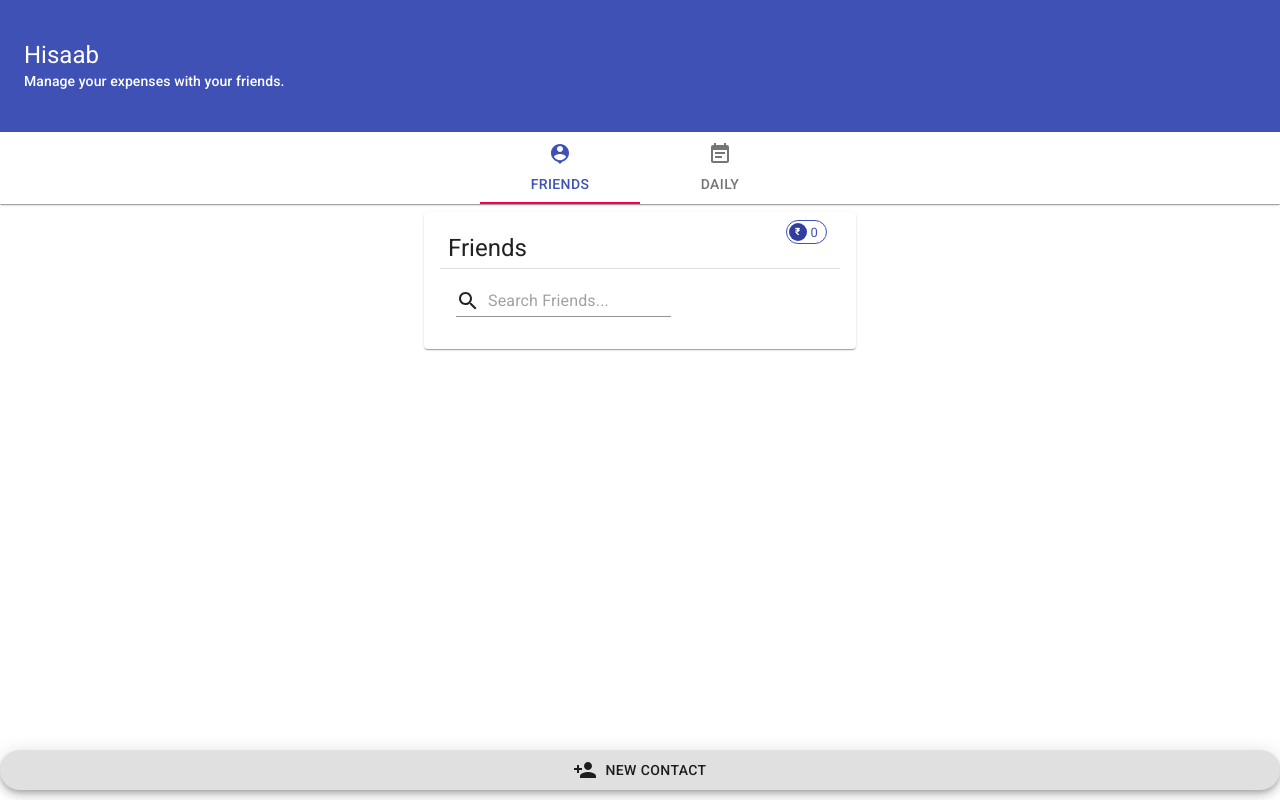
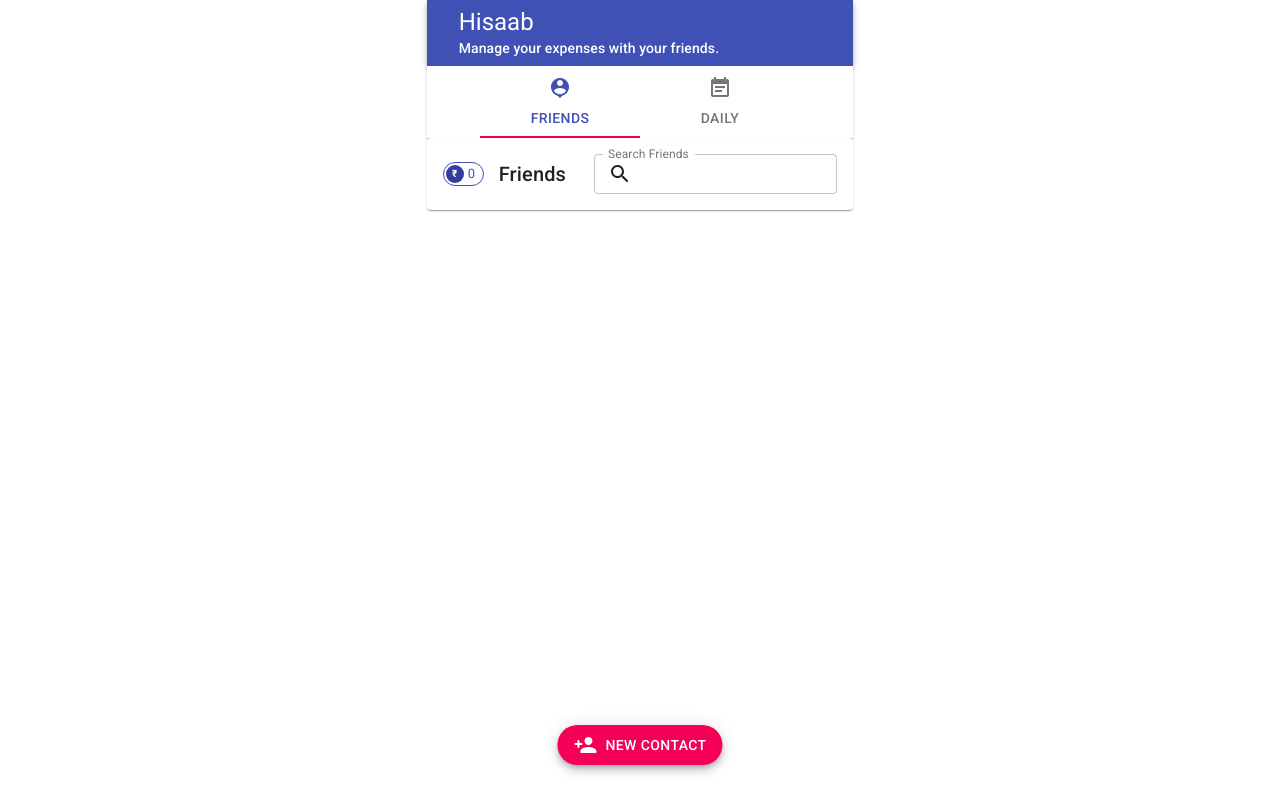
Before and after one commit to ravikant-pal/hisaab, a React (Create React App) app: page /hisaab/contacts in a window 1280 px wide. Built offline with nearby package versions, Linux system fonts and the light colour scheme.

Commit message:
fixed ui

```diff
--- a/src/conponents/AddContact.js
+++ b/src/conponents/AddContact.js
@@ -1,10 +1,10 @@
-import Button from '@material-ui/core/Button';
-import TextField from '@material-ui/core/TextField';
-import Dialog from '@material-ui/core/Dialog';
-import DialogActions from '@material-ui/core/DialogActions';
-import DialogContent from '@material-ui/core/DialogContent';
-import DialogContentText from '@material-ui/core/DialogContentText';
-import DialogTitle from '@material-ui/core/DialogTitle';
+import Button from "@material-ui/core/Button";
+import TextField from "@material-ui/core/TextField";
+import Dialog from "@material-ui/core/Dialog";
+import DialogActions from "@material-ui/core/DialogActions";
+import DialogContent from "@material-ui/core/DialogContent";
+import DialogContentText from "@material-ui/core/DialogContentText";
+import DialogTitle from "@material-ui/core/DialogTitle";
 
 const Addcontact = (props) => {
   const {
@@ -19,12 +19,12 @@ const Addcontact = (props) => {
   } = props;
 
   const handleInputChange = (e) => {
-    if (e.target.value === '') {
-      setErrorText('This field is required!');
+    if (e.target.value === "") {
+      setErrorText("This field is required!");
     } else if (isContactExists(e.target.value)) {
-      setErrorText('This contact already exists!');
+      setErrorText("This contact already exists!");
     } else {
-      setErrorText('');
+      setErrorText("");
     }
     setContactName(e.target.value);
   };
@@ -33,8 +33,9 @@ const Addcontact = (props) => {
     <Dialog
       open={open}
       onClose={handleClose}
-      aria-labelledby='form-dialog-title'>
-      <DialogTitle id='form-dialog-title'>New Contact</DialogTitle>
+      aria-labelledby="form-dialog-title"
+    >
+      <DialogTitle id="form-dialog-title">New Contact</DialogTitle>
       <DialogContent>
         <DialogContentText>
           Please, specify the name of the person with whom you are going to
@@ -42,11 +43,12 @@ const Addcontact = (props) => {
         </DialogContentText>
         <TextField
           autoFocus
-          margin='dense'
-          id='name'
-          label='Person Name'
+          margin="dense"
+          id="name"
+          label="Person Name"
           fullWidth
           required
+          variant="outlined"
           value={contactName}
           onChange={handleInputChange}
           error={errorText.length === 0 ? false : true}
@@ -54,16 +56,17 @@ const Addcontact = (props) => {
         />
       </DialogContent>
       <DialogActions>
-        <Button onClick={handleClose} color='primary'>
+        <Button onClick={handleClose} color="secondary">
           Cancel
         </Button>
         <Button
           onClick={
-            errorText === '' && contactName !== ''
+            errorText === "" && contactName !== ""
               ? handleSaveContact
-              : () => (errorText ? '' : setErrorText('This field is required!'))
+              : () => (errorText ? "" : setErrorText("This field is required!"))
           }
-          color='primary'>
+          color="primary"
+        >
           Save
         </Button>
       </DialogActions>
--- a/src/conponents/ContactCard.js
+++ b/src/conponents/ContactCard.js
@@ -1,8 +1,5 @@
 import React from "react";
 import { NavLink as RouterLink } from "react-router-dom";
-import Paper from "@material-ui/core/Paper";
-import { makeStyles } from "@material-ui/core/styles";
-import Grid from "@material-ui/core/Grid";
 import {
   Avatar,
   Chip,
@@ -12,39 +9,16 @@ import {
   IconButton,
   ListItemSecondaryAction,
   Tooltip,
-  List,
+  Divider,
 } from "@material-ui/core";
 import Typography from "@material-ui/core/Typography";
 import ArrowDownwardRoundedIcon from "@material-ui/icons/ArrowDownwardRounded";
 import ArrowUpwardRoundedIcon from "@material-ui/icons/ArrowUpwardRounded";
 import RemoveRoundedIcon from "@material-ui/icons/RemoveRounded";
 import DeleteForeverRoundedIcon from "@material-ui/icons/DeleteForeverRounded";
-import {
-  AddCircleOutlineRounded,
-  Delete,
-  PersonRounded,
-  VerifiedUserRounded,
-  VpnKey,
-} from "@material-ui/icons";
-
-const useStyles = makeStyles((theme) => ({
-  root: {
-    flexGrow: 1,
-    overflow: "hidden",
-    margin: `${theme.spacing(1)}px auto`,
-    // padding: theme.spacing(1),
-  },
-  paper: {
-    maxWidth: 500,
-    cursor: "pointer",
-  },
-  deleteIcon: {
-    margin: theme.spacing(1),
-  },
-}));
+import { PersonRounded } from "@material-ui/icons";
 
 const ContactCard = (props) => {
-  const classes = useStyles();
   const { contact, onDelete } = props;
   const getTotal = () => {
     return contact.transactions
@@ -69,13 +43,10 @@ const ContactCard = (props) => {
   const to = "/hisaab/contact/" + contact.id;
 
   return (
-    <div className={classes.root}>
-      <Paper>
-        <List>
-          <Tooltip title="Click to view" placement="top">
+    <>
+      <Tooltip title="Click to view">
         <ListItem
           button
-              spacing={2}
           component={RouterLink}
           to={to}
           style={{ background: "#b1dffb4f" }}
@@ -137,9 +108,8 @@ const ContactCard = (props) => {
           </ListItemSecondaryAction>
         </ListItem>
       </Tooltip>
-        </List>
-      </Paper>
-    </div>
+      <Divider />
+    </>
   );
 };
 
--- a/src/conponents/ProminentAppBar.js
+++ b/src/conponents/ProminentAppBar.js
@@ -1,45 +1,25 @@
-import * as React from 'react';
-import { NavLink as RouterLink } from 'react-router-dom';
-import AppBar from '@material-ui/core/AppBar';
-import Hidden from '@material-ui/core/Hidden';
-import Toolbar from '@material-ui/core/Toolbar';
-import Typography from '@material-ui/core/Typography';
-import { makeStyles } from '@material-ui/core/styles';
-import { Button } from '@material-ui/core';
-
-const useStyles = makeStyles((theme) => ({
-  root: {
-    flexGrow: 1,
-  },
-  toolbar: {
-    minHeight: 100,
-    padding: theme.spacing(2),
-  },
-  title: {
-    flexGrow: 1,
-    alignSelf: 'flex-center',
-  },
-}));
+import * as React from "react";
+import { NavLink as RouterLink } from "react-router-dom";
+import AppBar from "@material-ui/core/AppBar";
+import Hidden from "@material-ui/core/Hidden";
+import Toolbar from "@material-ui/core/Toolbar";
+import Typography from "@material-ui/core/Typography";
+import { Avatar, Button } from "@material-ui/core";
 
 const ProminentAppBar = () => {
-  const classes = useStyles();
-
   return (
-    <div className={classes.root}>
-      <AppBar position='static'>
-        <Toolbar className={classes.toolbar}>
+    <div>
+      <AppBar position="static">
+        <Toolbar>
           <Hidden>
             <Button
               component={RouterLink}
-              to='/'
-              style={{ textTransform: 'none' }}>
-              <Typography
-                className={classes.title}
-                style={{ color: 'white' }}
-                variant='h5'
-                noWrap>
+              to="/"
+              style={{ textTransform: "none" }}
+            >
+              <Typography style={{ color: "white" }} variant="h5" noWrap>
                 Hisaab
-                <Typography variant='subtitle2' noWrap component='div'>
+                <Typography variant="subtitle2" noWrap component="div">
                   Manage your expenses with your friends.
                 </Typography>
               </Typography>
--- a/src/views/CalendarView.js
+++ b/src/views/CalendarView.js
@@ -1,20 +1,16 @@
-import React, { useState } from 'react';
-import {
-  Grid,
-  Paper,
-  makeStyles,
-} from '@material-ui/core';
-import SkipPreviousRoundedIcon from '@material-ui/icons/SkipPreviousRounded';
-import SkipNextRoundedIcon from '@material-ui/icons/SkipNextRounded';
-import ArrowLeftRoundedIcon from '@material-ui/icons/ArrowLeftRounded';
-import ArrowRightRoundedIcon from '@material-ui/icons/ArrowRightRounded';
-import ProminentAppBar from '../conponents/ProminentAppBar';
-import Tabs from '../conponents/Tabs';
-import Page from '../conponents/Page';
-import * as dailyService from '../services/DailyService';
-import DailyExpense from '../conponents/DailyExpense';
+import React, { useState } from "react";
+import { Grid, Paper, makeStyles } from "@material-ui/core";
+import SkipPreviousRoundedIcon from "@material-ui/icons/SkipPreviousRounded";
+import SkipNextRoundedIcon from "@material-ui/icons/SkipNextRounded";
+import ArrowLeftRoundedIcon from "@material-ui/icons/ArrowLeftRounded";
+import ArrowRightRoundedIcon from "@material-ui/icons/ArrowRightRounded";
+import ProminentAppBar from "../conponents/ProminentAppBar";
+import Tabs from "../conponents/Tabs";
+import Page from "../conponents/Page";
+import * as dailyService from "../services/DailyService";
+import DailyExpense from "../conponents/DailyExpense";
 import Calendar from "react-calendar";
-import 'react-calendar/dist/Calendar.css';
+import "react-calendar/dist/Calendar.css";
 
 const useStyles = makeStyles((theme) => ({
   root: {
@@ -22,37 +18,15 @@ const useStyles = makeStyles((theme) => ({
     flexGrow: 1,
     spacing: 0,
   },
-  control: {
-    padding: theme.spacing(2),
-  },
-  fabButton: {
-    position: 'fixed',
-    zIndex: 1,
-    bottom: 10,
-    left: 0,
-    right: 0,
-    margin: '0 auto',
-  },
-  paper: {
-    maxWidth: 400,
-    margin: `${theme.spacing(1)}px auto`,
-    padding: theme.spacing(2),
-    // display: 'table',
-  },
-  searchInput: {
-    padding: theme.spacing(2),
-  },
-  extendedIcon: {
-    marginRight: theme.spacing(1),
-  },
   calendar: {
-    borderRadius: 10,
+    borderRadius: 5,
+    width: "100%",
   },
   roundedDate: {
     borderWidth: 1,
-    borderColor: 'rgba(0,0,0,0.2)',
+    borderColor: "rgba(0,0,0,0.2)",
     height: 100,
-    borderRadius: 50,
+    borderRadius: 10,
   },
 }));
 
@@ -60,38 +34,38 @@ const AppView = () => {
   const classes = useStyles();
   const [open, setOpen] = useState(false);
   const [date, setDate] = useState(dailyService.getOrBuildDate(new Date()));
-  const handleClickOnDay = date => {
-    // console.log("dateId", ('' + date.getDate() + date.getMonth() + date.getFullYear()).trim());
+  const handleClickOnDay = (date) => {
     setDate(dailyService.getOrBuildDate(date));
     setOpen(true);
-  }
+  };
 
   const tileContent = ({ date, view }) => {
     let content = null;
-    if (view == 'month') {
-      let total = dailyService.getTotalForDay(date)
-      // console.log("Day : ", date, "total: ", total);
+    if (view == "month") {
+      let total = dailyService.getTotalForDay(date);
       if (total) {
-        content = <div><sub>₹{total * (-1)}</sub></div>;
+        content = (
+          <div>
+            <sub>₹{total * -1}</sub>
+          </div>
+        );
       }
     }
-    // if (view == 'year') {
-    //   dailyService.getTotalByYear(date);
-    // }
-    // if (view == 'decade') {
-    //   dailyService.getTotalByMonth(date);
-    // }
     return content;
-  }
+  };
 
   return (
-    <Page className={classes.root} title='Hissab - Daily'>
-      <div>
+    <Page title="Hissab - Daily">
+      <Grid
+        container
+        direction="row"
+        justifyContent="center"
+        alignItems="center"
+      >
+        <Grid item sm={4}>
           <ProminentAppBar />
           <Tabs month={true} />
-        <Grid containe className={classes.root}>
-          <Grid item xs={12}>
-            <Paper className={classes.paper}>
+          <Paper>
             <Calendar
               className={classes.calendar}
               tileClassName={classes.roundedDate}
@@ -111,7 +85,6 @@ const AppView = () => {
           </Paper>
         </Grid>
       </Grid>
-      </div>
     </Page>
   );
 };
--- a/src/views/ContactTxnView.js
+++ b/src/views/ContactTxnView.js
@@ -14,6 +14,8 @@ import {
   Chip,
   Tooltip,
   IconButton,
+  ListItemSecondaryAction,
+  List,
 } from "@material-ui/core";
 import AddExpense from "../conponents/AddExpense";
 import TransactionCard from "../conponents/TransactionCard";
@@ -31,27 +33,21 @@ const useStyles = makeStyles((theme) => ({
     flexGrow: 1,
     spacing: 0,
   },
-  control: {
-    padding: theme.spacing(2),
-  },
   giveButton: {
     position: "fixed",
-    bottom: 10,
-    left: 0,
-    right: 100,
-    margin: "0 auto",
+    zIndex: 1,
+    bottom: 35,
+    margin: "auto",
+    left: "46%",
+    transform: "translateX(-46%)",
   },
   takeButton: {
     position: "fixed",
-    bottom: 10,
-    left: 100,
-    right: 0,
-    margin: "0 auto",
-  },
-  paper: {
-    maxWidth: 400,
-    margin: `${theme.spacing(1)}px auto`,
-    padding: theme.spacing(2),
+    zIndex: 1,
+    bottom: 35,
+    margin: "auto",
+    right: "46%",
+    transform: "translateX(46%)",
   },
   extendedIcon: {
     marginRight: theme.spacing(1),
@@ -165,17 +161,26 @@ const TransactionView = (props) => {
   };
 
   return (
-    <Page className={classes.root} title={contact.name}>
-      <div>
+    <Page className={classes.root} title={`Your Friend - ${contact.name}`}>
+      <Grid
+        container
+        direction="row"
+        justifyContent="center"
+        alignItems="center"
+      >
+        <Grid item sm={4}>
           <ProminentAppBar />
-        <Grid container justify="center" className={classes.root}>
-          <Grid item md={12}>
-            <Paper className={classes.paper} style={{ background: "#e6e6e6" }}>
-              <Grid container wrap="nowrap" spacing={2}>
-                <ListItem component={RouterLink} to="/">
+          <Paper style={{ background: "#e6e6e6" }}>
+            <List>
+              <ListItem>
                 <ListItemAvatar>
                   <Tooltip title="Back">
-                      <IconButton edge="end" aria-label="add-to-secret">
+                    <IconButton
+                      edge="end"
+                      aria-label="add-to-secret"
+                      component={RouterLink}
+                      to="/"
+                    >
                       <ArrowBackRounded />
                     </IconButton>
                   </Tooltip>
@@ -191,7 +196,7 @@ const TransactionView = (props) => {
                     </Typography>
                   }
                 />
-                </ListItem>
+                <ListItemSecondaryAction>
                   <Chip
                     variant="outlined"
                     color={total < 0 ? "secondary" : "primary"}
@@ -203,7 +208,10 @@ const TransactionView = (props) => {
                     }
                     label={Math.abs(total)}
                   />
-              </Grid>
+                </ListItemSecondaryAction>
+              </ListItem>
+            </List>
+
             {contact.transactions.map((txn, index) => (
               <TransactionCard
                 key={index}
@@ -271,7 +279,6 @@ const TransactionView = (props) => {
           />
         </Grid>
       </Grid>
-      </div>
     </Page>
   );
 };
--- a/src/views/ContactView.js
+++ b/src/views/ContactView.js
@@ -1,4 +1,4 @@
-import React, { useState } from 'react';
+import React, { useState } from "react";
 import {
   Avatar,
   Chip,
@@ -12,15 +12,24 @@ import {
   Typography,
   TextField,
   makeStyles,
-} from '@material-ui/core';
-import PersonAddIcon from '@material-ui/icons/PersonAdd';
-import Addcontact from '../conponents/AddContact';
-import ContactCard from '../conponents/ContactCard';
-import ProminentAppBar from '../conponents/ProminentAppBar';
-import Tabs from '../conponents/Tabs';
-import { Search as SearchIcon } from '@material-ui/icons';
-import Page from '../conponents/Page';
-import * as contactService from '../services/ContactService';
+  List,
+  ListItemAvatar,
+  ListItemSecondaryAction,
+  Tooltip,
+} from "@material-ui/core";
+import PersonAddIcon from "@material-ui/icons/PersonAdd";
+import Addcontact from "../conponents/AddContact";
+import ContactCard from "../conponents/ContactCard";
+import ProminentAppBar from "../conponents/ProminentAppBar";
+import Tabs from "../conponents/Tabs";
+import {
+  PersonAddRounded,
+  PersonRounded,
+  Search as SearchIcon,
+  SearchRounded,
+} from "@material-ui/icons";
+import Page from "../conponents/Page";
+import * as contactService from "../services/ContactService";
 
 const useStyles = makeStyles((theme) => ({
   root: {
@@ -28,15 +37,16 @@ const useStyles = makeStyles((theme) => ({
     flexGrow: 1,
     spacing: 0,
   },
-  control: {
-    padding: theme.spacing(2),
+  itemList: {
+    padding: theme.spacing(0),
   },
   fabButton: {
-    position: 'fixed',
-    bottom: 10,
-    left: 0,
-    right: 0,
-    margin: '0 auto',
+    position: "fixed",
+    zIndex: 1,
+    bottom: 35,
+    margin: "auto",
+    left: "50%",
+    transform: "translateX(-50%)",
   },
   extendedIcon: {
     marginRight: theme.spacing(1),
@@ -55,8 +65,8 @@ const ContactView = () => {
   const classes = useStyles();
 
   const [open, setOpen] = useState(false);
-  const [contactName, setContactName] = useState('');
-  const [errorText, setErrorText] = useState('');
+  const [contactName, setContactName] = useState("");
+  const [errorText, setErrorText] = useState("");
   const [records, setRecords] = useState(contactService.getAllContacts());
 
   const handleOpen = () => {
@@ -65,14 +75,14 @@ const ContactView = () => {
 
   const handleClose = () => {
     setOpen(false);
-    setContactName('');
-    setErrorText('');
+    setContactName("");
+    setErrorText("");
   };
 
   const handleSaveContact = () => {
     contactService.insertContact(contactName);
     setOpen(false);
-    setContactName('');
+    setContactName("");
     setRecords(contactService.getAllContacts());
   };
 
@@ -98,13 +108,13 @@ const ContactView = () => {
   const handleSearch = (e) => {
     let target = e.target;
 
-    if (target.value !== '') {
+    if (target.value !== "") {
       setRecords(
         contactService
           .getAllContacts()
           .filter((cnt) =>
-            cnt.name.toLowerCase().includes(target.value.toLowerCase()),
-          ),
+            cnt.name.toLowerCase().includes(target.value.toLowerCase())
+          )
       );
     } else {
       setRecords(contactService.getAllContacts());
@@ -112,30 +122,24 @@ const ContactView = () => {
   };
 
   return (
-    <Page className={classes.root} title='Hissab - Contacts'>
-      <div>
+    <Page className={classes.root} title="Hissab - Contacts">
+      <Grid
+        container
+        direction="row"
+        justifyContent="center"
+        alignItems="center"
+      >
+        <Grid item sm={4}>
           <ProminentAppBar />
           <Tabs />
-        <Grid container justify='center' className={classes.root}>
-          <Grid item md={12}>
-            <Paper className={classes.paper}>
-              <Grid container wrap='nowrap' spacing={2}>
-                <ListItem style={{ width: '85%' }}>
-                  <ListItemText
-                    primary={
-                      <Typography
-                        component='span'
-                        variant='h5'
-                        color='textPrimary'>
-                        Friends
-                      </Typography>
-                    }
-                  />
-                </ListItem>
+          <Paper>
+            <List>
+              <ListItem>
+                <ListItemAvatar>
                   <Chip
-                  variant='outlined'
-                  color={getGrandTotal() < 0 ? 'secondary' : 'primary'}
-                  size='small'
+                    variant="outlined"
+                    color={getGrandTotal() < 0 ? "secondary" : "primary"}
+                    size="small"
                     avatar={
                       <Avatar>
                         <b>₹</b>
@@ -143,20 +147,29 @@ const ContactView = () => {
                     }
                     label={Math.abs(getGrandTotal())}
                   />
-              </Grid>
-              <Divider />
+                </ListItemAvatar>
+                <ListItemText
+                  disableTypography
+                  primary={<Typography variant="h6">Friends</Typography>}
+                />
+                <ListItemSecondaryAction>
                   <TextField
-                placeholder='Search Friends...'
-                className={classes.searchInput}
+                    label="Search Friends"
+                    variant="outlined"
+                    size="small"
                     InputProps={{
                       startAdornment: (
-                    <InputAdornment position='start'>
-                      <SearchIcon />
+                        <InputAdornment position="start">
+                          <SearchRounded />
                         </InputAdornment>
                       ),
                     }}
                     onChange={handleSearch}
                   />
+                </ListItemSecondaryAction>
+              </ListItem>
+            </List>
+            <List className={classes.itemList}>
               {records.map((contact, index) => (
                 <ContactCard
                   key={index}
@@ -164,16 +177,22 @@ const ContactView = () => {
                   onDelete={onDelete}
                 />
               ))}
+            </List>
           </Paper>
         </Grid>
         <Grid item>
-            <Fab size="medium" variant="extended"
+          <Tooltip title="Add a new key">
+            <Fab
+              color="secondary"
+              variant="extended"
+              size="medium"
+              aria-label="add new contact"
               className={classes.fabButton}
               onClick={handleOpen}
             >
-              <PersonAddIcon className={classes.extendedIcon} />
-              New Contact
+              <PersonAddRounded className={classes.extendedIcon} /> New Contact
             </Fab>
+          </Tooltip>
           <Addcontact
             open={open}
             handleClose={handleClose}
@@ -186,7 +205,6 @@ const ContactView = () => {
           />
         </Grid>
       </Grid>
-      </div>
     </Page>
   );
 };
```
Also changed, not shown: src/conponents/AddExpense.js (+32 -28 lines), src/conponents/DailyExpense.js (+62 -60 lines), public/fevicon.png (added), 1 other file (tests, documents, lock files or other folders). Lines whose indentation alone changed are shown as unchanged.
